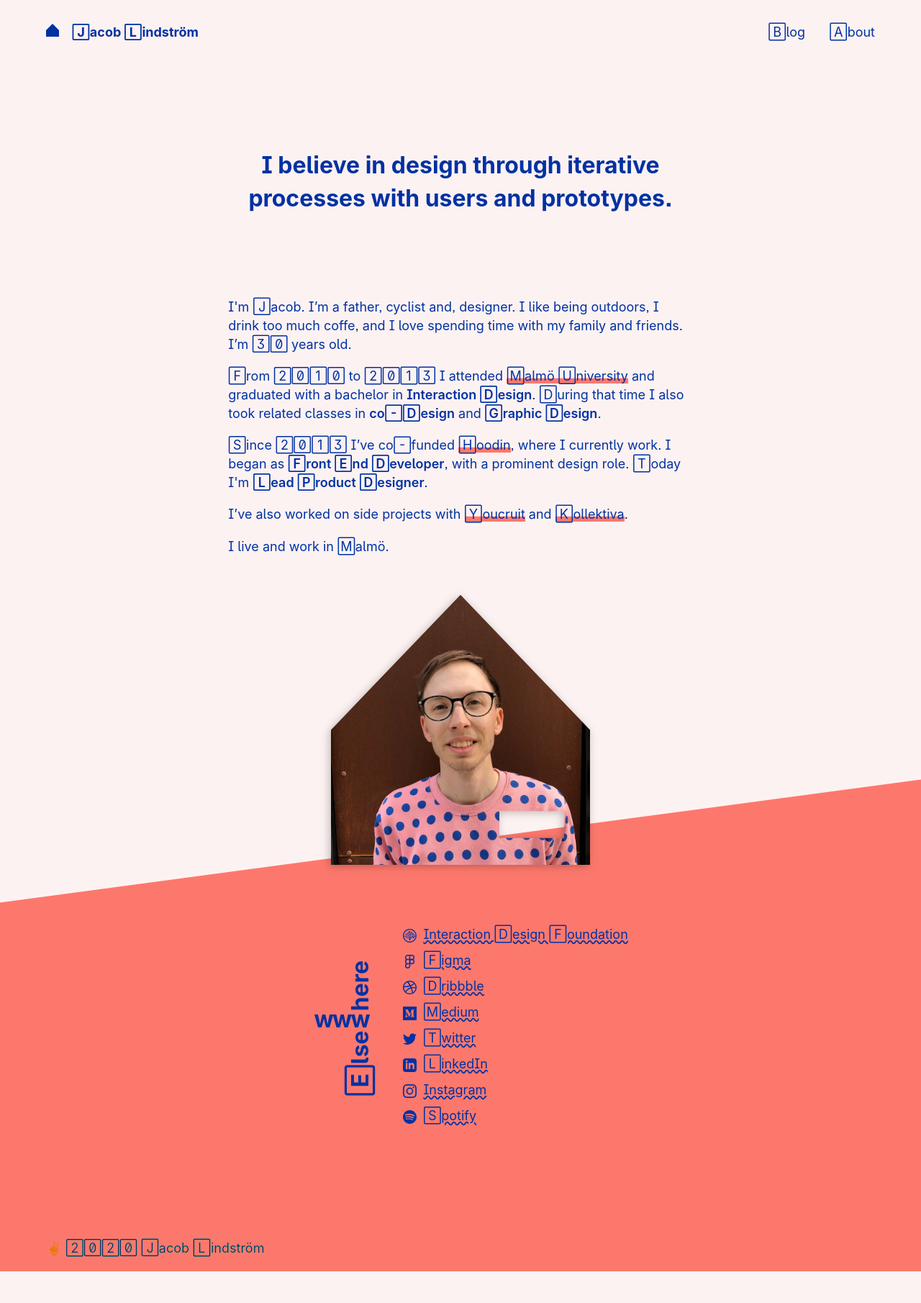
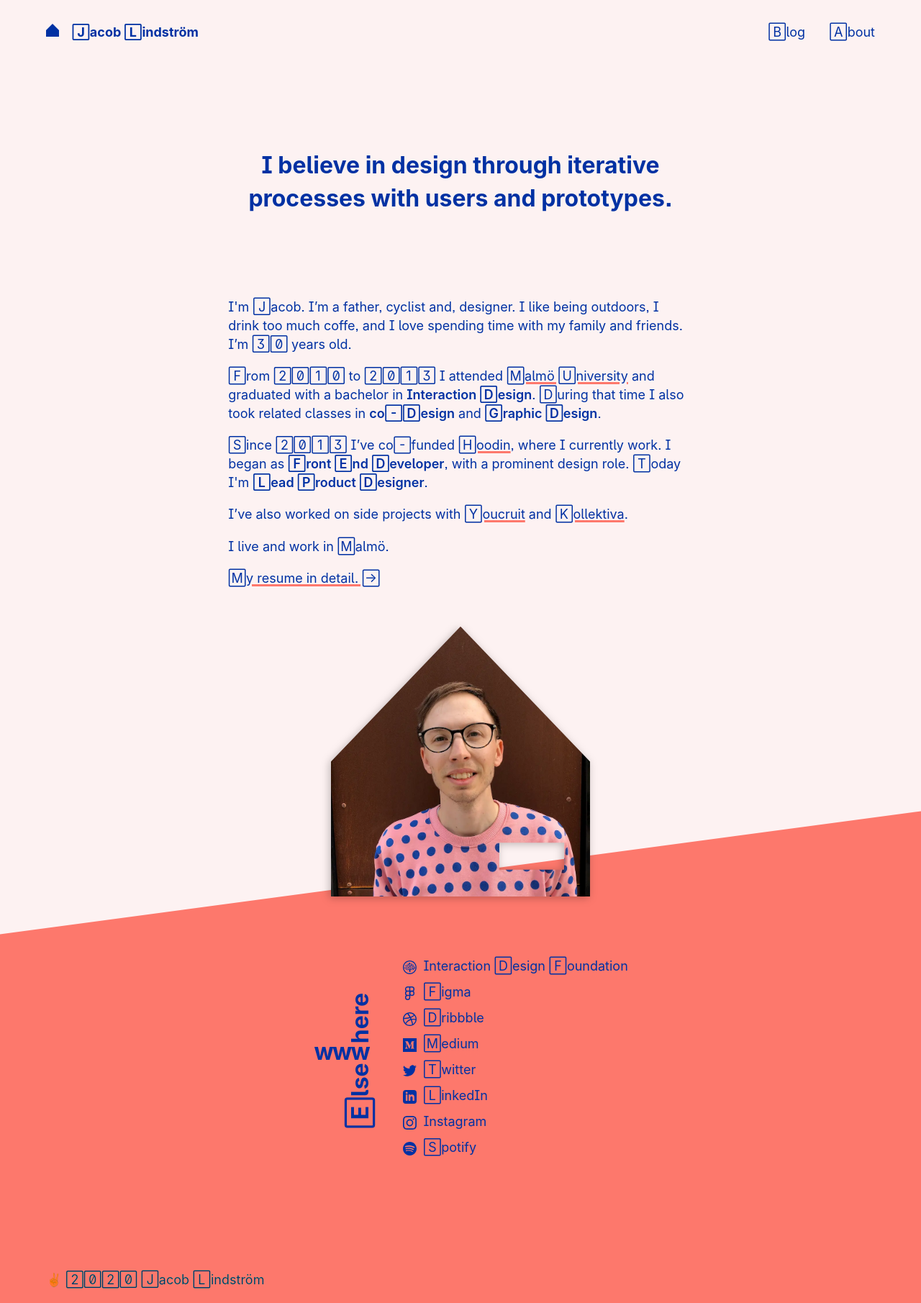
Before and after one commit to jacoblindstrm/jacoblindstrm.github.io, a Jekyll site: the page built from about.html, in a window 1280 px wide. Shown: the whole page at 72% size. Built offline with Jekyll 4.4.1, drawn with Linux system fonts in a browser that asks for light colours; before the commit the page ends 1767 px from its top, so only the background shows below that.

Commit message:
resume and animations

```diff
--- a/_includes/style.html
+++ b/_includes/style.html
@@ -117,16 +117,18 @@
 
     a,
     a:visited {
-        box-shadow: inset 0 -0.4rem 0 var(--coral);
+        box-shadow: inset 0 -0.1rem 0 transparent;
         transition: all ease-in-out 0.15s;
-        text-decoration: none;
+        text-decoration-color: var(--coral);
+        text-decoration-thickness: 0.15rem;
         color: inherit;
     }
 
     a:hover,
     a:active,
     a:focus {
-        box-shadow: inset 0 -0.6rem 0 var(--coral);
+        box-shadow: inset 0 -0.4rem 0 var(--coral);
+        animation: anchorPulse 0.25s ease alternate-reverse infinite;
     }
 
     aside a,
@@ -138,6 +140,7 @@
         text-decoration-style: wavy;
         text-decoration-line: underline;
         transition: all 0.25s ease;
+        animation: none;
     }
 
     aside a:hover,
@@ -179,4 +182,69 @@
         }
     }
 
+    main {
+        animation: appearUp 0.75s ease-out;
+    }
+
+    header h1,
+    header {
+        animation: freeze 0.75s linear;
+    }
+
+    .bio aside {
+        animation: invert 0.75s 0.15s linear;
+    }
+
+    @keyframes appearUp {
+        0% {
+            opacity: 0;
+            visibility: hidden;
+            transform: translateY(20vh);
+        }
+
+        30% {
+            visibility: visible;
+            opacity: 0;
+        }
+
+        100% {
+            opacity: 1;
+            transform: translateY(0);
+        }
+    }
+
+    @keyframes freeze {
+        0% {
+            transform: translateY(0);
+            opacity: 1;
+        }
+
+        100% {
+            transform: translateY(0);
+            opacity: 1;
+        }
+    }
+
+    @keyframes invert {
+        0% {
+            transform: translateY(-20vh);
+            opacity: 1;
+        }
+
+        100% {
+            transform: translateY(0);
+            opacity: 1;
+        }
+    }
+
+    @keyframes anchorPulse {
+        0% {
+            box-shadow: inset 0 -0.3rem 0 var(--coral);
+        }
+
+        100% {
+            box-shadow: inset 0 -0.4rem 0 var(--coral);
+        }
+    }
+
 </style>
--- a/_sass/resume.scss
+++ b/_sass/resume.scss
@@ -1,5 +1,4 @@
 article.resume {
-
   max-width: 50rem;
 
   header {
@@ -38,9 +37,10 @@
 
     ul {
         list-style: none;
-      margin: 0.5rem 0 0;
+        margin: 1rem 0 0;
         padding: 0;
         font-size: var(--scale-1);
+        white-space: nowrap;
 
         li {
             margin-bottom: 0.2rem;
@@ -51,12 +51,21 @@
   .article-body {
     margin-top: 5rem;
 
-    @media screen and (min-width: 1400px) {
+    @media screen and (min-width: $screen-l) {
         display: flex;
         justify-content: space-between;
 
         section {
+            flex-grow: 1;
+            flex-basis: 0;
+
+            &:first-child {
                 padding-right: 1rem;
+
+                @media (min-width: $screen-l) {
+                    padding-right: 3rem;
+                }
+            }
         }
         }
     }
@@ -70,6 +79,10 @@
         margin-top: 3rem;
     }
 
+    p + h4 {
+        margin-top: 3rem;
+    }
+
     h4 + h4 {
         margin-top: 0.5rem;
     }
--- a/about.html
+++ b/about.html
@@ -17,6 +17,8 @@
     <p>I’ve also worked on side projects with <a href="https://youcruit.com" rel="noopener">Youcruit</a> and <a href="https://www.kollektiva.se" rel="noopener">Kollektiva</a>.</p>
 
     <p itemprop="address" itemscope itemtype="http://schema.org/PostalAddress">I live and work in&nbsp;<span itemprop="addressLocality">Malmö</span>.</p>
+
+    <p><a href="{{ "/about/resume" | relative_url }}" title="">My resume in detail. →</a></p>
 </div>
 
 <div class="picture-wrapper">
```
Lines whose indentation alone changed are shown as unchanged.
